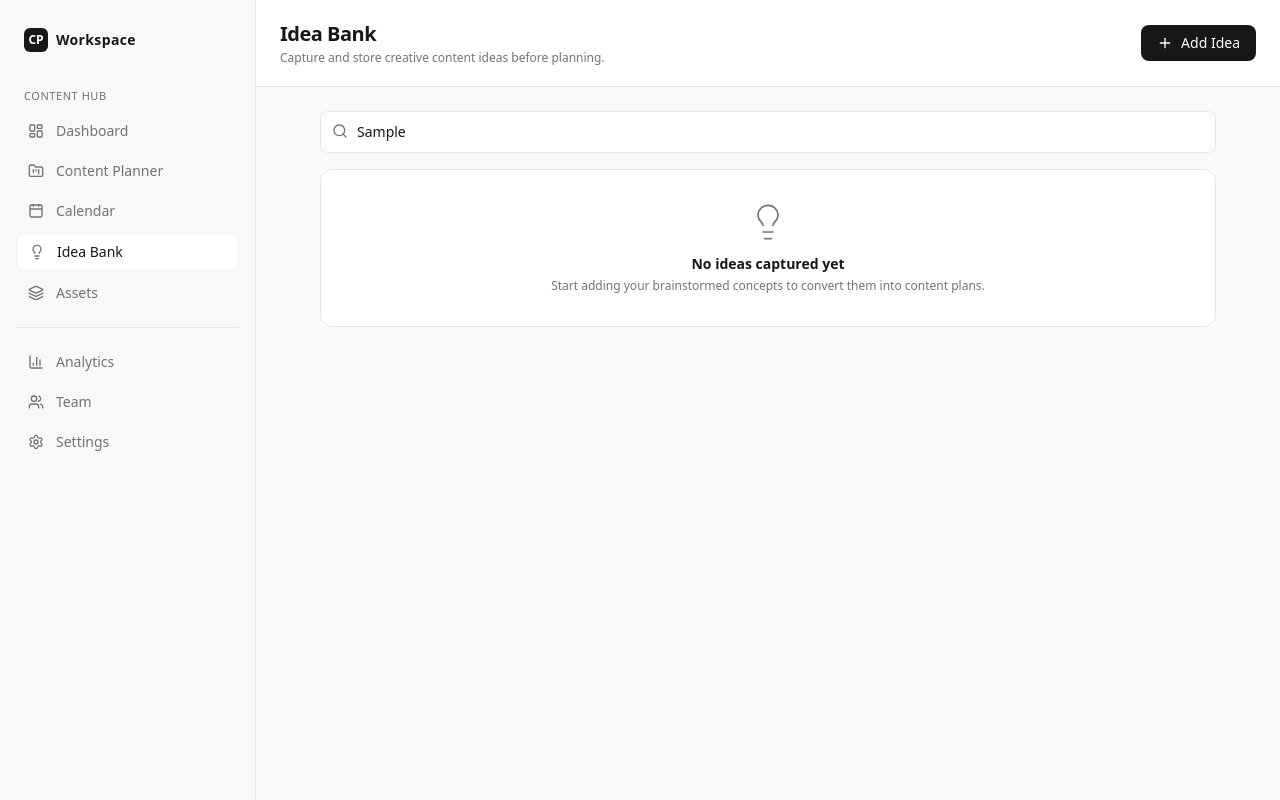
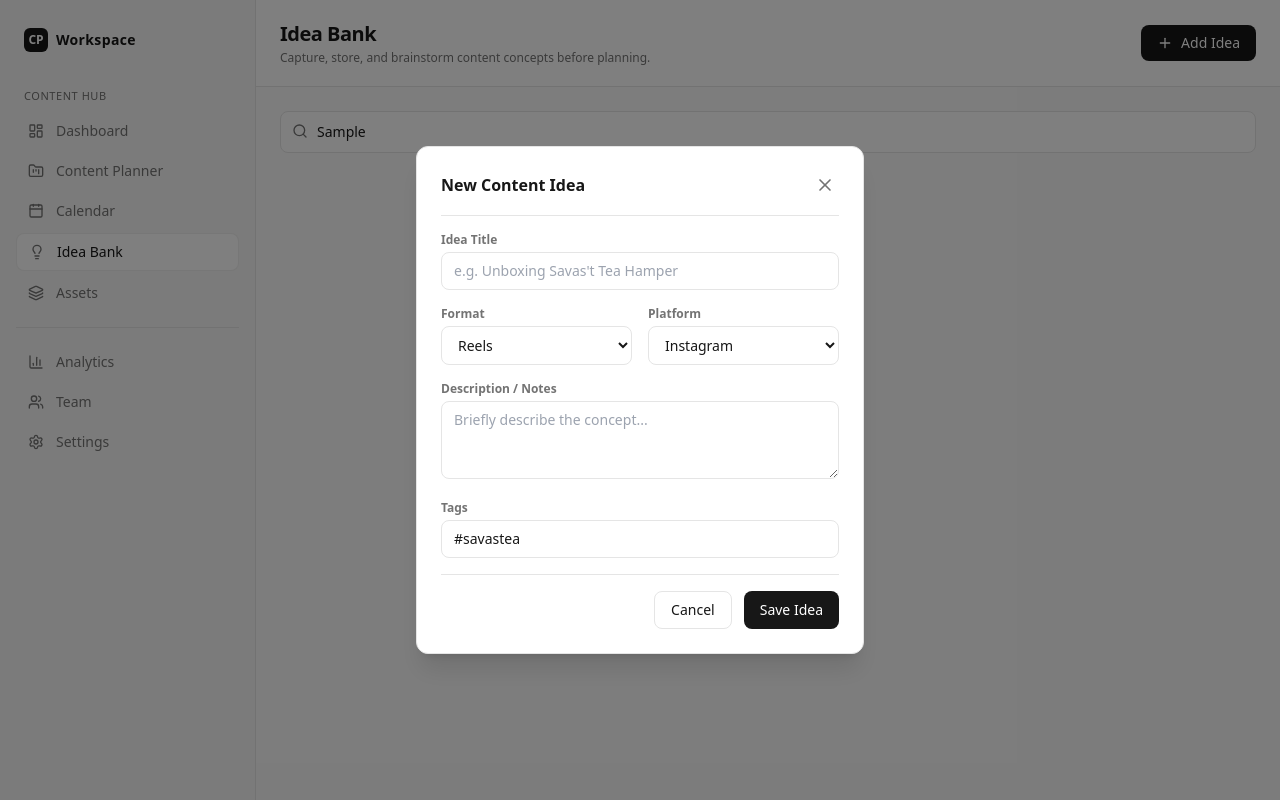
Before and after one commit to usickartwork/content-hub, a Next.js app: page /ideas in a window 1280 px wide. Both pictures are taken after typing "Sample" into the empty fields and a click on the button "Add Idea". Built offline with nearby package versions, Linux system fonts and the light colour scheme.

Commit message:
Update page.tsx

```diff
--- a/app/ideas/page.tsx
+++ b/app/ideas/page.tsx
@@ -1,42 +1,213 @@
 'use client';
 
 import { Sidebar } from '@/components/sidebar';
-import { Lightbulb, Plus, Search } from 'lucide-react';
+import { Lightbulb, Plus, Search, ArrowRight, X, Loader2 } from 'lucide-react';
+import { useState } from 'react';
+
+interface IdeaItem {
+  id: string;
+  title: string;
+  description: string;
+  type: string;
+  platform: string;
+  tags: string;
+}
 
 export default function IdeaBankPage() {
+  const [ideas, setIdeas] = useState<IdeaItem[]>([
+    { id: 'IDEA-001', title: '5 Kesalahan Saat Menyeduh Teh Hijau', description: 'Bahas kesalahan umum yang bikin rasa teh jadi pahit.', type: 'Reels', platform: 'Instagram', tags: '#education #tips' },
+    { id: 'IDEA-002', title: 'ASMR Brewing Morning Detox Tea', description: 'Fokus pada suara air mendidih dan tuangan teh yang menenangkan.', type: 'Video', platform: 'TikTok', tags: '#asmr #relaxing' },
+  ]);
+
+  const [isModalOpen, setIsModalOpen] = useState(false);
+  const [searchQuery, setSearchQuery] = useState('');
+  const [newIdea, setNewIdea] = useState({
+    title: '',
+    description: '',
+    type: 'Reels',
+    platform: 'Instagram',
+    tags: '#savastea'
+  });
+
+  const handleAddIdea = (e: React.FormEvent) => {
+    e.preventDefault();
+    if (!newIdea.title) return;
+
+    const item: IdeaItem = {
+      id: `IDEA-${Date.now().toString().slice(-4)}`,
+      ...newIdea
+    };
+
+    setIdeas([item, ...ideas]);
+    setIsModalOpen(false);
+    setNewIdea({ title: '', description: '', type: 'Reels', platform: 'Instagram', tags: '#savastea' });
+    alert('Idea added successfully to Idea Bank!');
+  };
+
+  const filteredIdeas = ideas.filter(item =>
+    item.title.toLowerCase().includes(searchQuery.toLowerCase()) ||
+    item.tags.toLowerCase().includes(searchQuery.toLowerCase())
+  );
+
   return (
     <div className="flex h-screen bg-[#F8F8F7] text-[#171717] font-sans">
       <Sidebar />
       <main className="flex-1 flex flex-col h-screen overflow-hidden">
+
+        {/* Header */}
         <header className="px-6 py-5 bg-white border-b border-[#E5E5E5] flex justify-between items-center">
           <div>
             <h1 className="text-xl font-semibold tracking-tight">Idea Bank</h1>
-            <p className="text-xs text-[#737373] mt-0.5">Capture and store creative content ideas before planning.</p>
+            <p className="text-xs text-[#737373] mt-0.5">Capture, store, and brainstorm content concepts before planning.</p>
           </div>
-          <button className="flex items-center gap-2 bg-[#171717] text-white px-4 py-2 rounded-lg text-sm font-medium hover:bg-black/95">
+          <button
+            onClick={() => setIsModalOpen(true)}
+            className="flex items-center gap-2 bg-[#171717] text-white px-4 py-2 rounded-lg text-sm font-medium hover:bg-black/95 transition-all shadow-xs cursor-pointer"
+          >
             <Plus className="w-4 h-4" /> Add Idea
           </button>
         </header>
 
+        {/* Content Area */}
         <div className="flex-1 p-6 bg-[#FAFAFA] overflow-y-auto">
-          <div className="max-w-4xl mx-auto space-y-4">
+          <div className="max-w-5xl mx-auto space-y-6">
+
+            {/* Search Bar */}
             <div className="relative">
               <Search className="w-4 h-4 absolute left-3 top-3 text-[#737373]" />
               <input
                 type="text"
-                placeholder="Search ideas..."
+                placeholder="Search ideas or tags..."
+                value={searchQuery}
+                onChange={(e) => setSearchQuery(e.target.value)}
                 className="w-full pl-9 pr-4 py-2.5 bg-white border border-[#E5E5E5] rounded-lg text-sm focus:outline-none focus:border-[#171717]"
               />
             </div>
 
-            <div className="bg-white border border-[#E5E5E5] rounded-xl p-8 text-center">
-              <Lightbulb className="w-10 h-10 text-[#737373] mx-auto mb-3 stroke-1" />
-              <h4 className="text-sm font-semibold text-[#171717]">No ideas captured yet</h4>
-              <p className="text-xs text-[#737373] mt-1">Start adding your brainstormed concepts to convert them into content plans.</p>
+            {/* Idea Cards Grid */}
+            <div className="grid grid-cols-1 md:grid-cols-2 gap-4">
+              {filteredIdeas.map((idea) => (
+                <div key={idea.id} className="bg-white p-5 rounded-xl border border-[#E5E5E5] shadow-xs flex flex-col justify-between hover:border-[#737373] transition-all">
+                  <div>
+                    <div className="flex items-center justify-between text-xs text-[#737373] mb-2">
+                      <span className="px-2 py-0.5 bg-[#F8F8F7] rounded border border-[#E5E5E5] font-medium">
+                        {idea.platform} · {idea.type}
+                      </span>
+                      <span className="font-mono text-[11px]">{idea.id}</span>
+                    </div>
+                    <h3 className="font-semibold text-base text-[#171717] mb-1.5">{idea.title}</h3>
+                    <p className="text-xs text-[#737373] mb-4 leading-relaxed">{idea.description}</p>
+                  </div>
+
+                  <div className="flex items-center justify-between pt-3 border-t border-[#E5E5E5]">
+                    <span className="text-xs text-[#737373] font-medium">{idea.tags}</span>
+                    <button className="flex items-center gap-1 text-xs font-semibold text-[#171717] hover:underline bg-[#F8F8F7] px-3 py-1.5 rounded-lg border border-[#E5E5E5]">
+                      Add to Planner <ArrowRight className="w-3 h-3" />
+                    </button>
+                  </div>
+                </div>
+              ))}
             </div>
+
           </div>
         </div>
+
       </main>
+
+      {/* Modal Add Idea */}
+      {isModalOpen && (
+        <div className="fixed inset-0 bg-black/50 z-50 flex items-center justify-center p-4">
+          <div className="bg-white rounded-xl max-w-md w-full p-6 shadow-xl border border-[#E5E5E5]">
+            <div className="flex justify-between items-center pb-4 border-b border-[#E5E5E5] mb-4">
+              <h3 className="text-base font-semibold text-[#171717]">New Content Idea</h3>
+              <button onClick={() => setIsModalOpen(false)} className="p-1 hover:bg-[#F8F8F7] rounded-lg">
+                <X className="w-5 h-5 text-[#737373]" />
+              </button>
+            </div>
+
+            <form onSubmit={handleAddIdea} className="space-y-4 text-sm">
+              <div>
+                <label className="block text-xs font-semibold text-[#737373] mb-1">Idea Title</label>
+                <input
+                  type="text"
+                  required
+                  value={newIdea.title}
+                  onChange={(e) => setNewIdea({...newIdea, title: e.target.value})}
+                  placeholder="e.g. Unboxing Savas't Tea Hamper"
+                  className="w-full px-3 py-2 border border-[#E5E5E5] rounded-lg focus:outline-none focus:border-[#171717]"
+                />
+              </div>
+
+              <div className="grid grid-cols-2 gap-4">
+                <div>
+                  <label className="block text-xs font-semibold text-[#737373] mb-1">Format</label>
+                  <select
+                    value={newIdea.type}
+                    onChange={(e) => setNewIdea({...newIdea, type: e.target.value})}
+                    className="w-full px-3 py-2 border border-[#E5E5E5] rounded-lg bg-white focus:outline-none focus:border-[#171717]"
+                  >
+                    <option value="Reels">Reels</option>
+                    <option value="Carousel">Carousel</option>
+                    <option value="Video">Video</option>
+                    <option value="Image">Image</option>
+                  </select>
+                </div>
+                <div>
+                  <label className="block text-xs font-semibold text-[#737373] mb-1">Platform</label>
+                  <select
+                    value={newIdea.platform}
+                    onChange={(e) => setNewIdea({...newIdea, platform: e.target.value})}
+                    className="w-full px-3 py-2 border border-[#E5E5E5] rounded-lg bg-white focus:outline-none focus:border-[#171717]"
+                  >
+                    <option value="Instagram">Instagram</option>
+                    <option value="TikTok">TikTok</option>
+                    <option value="YouTube">YouTube</option>
+                  </select>
+                </div>
+              </div>
+
+              <div>
+                <label className="block text-xs font-semibold text-[#737373] mb-1">Description / Notes</label>
+                <textarea
+                  rows={3}
+                  value={newIdea.description}
+                  onChange={(e) => setNewIdea({...newIdea, description: e.target.value})}
+                  placeholder="Briefly describe the concept..."
+                  className="w-full px-3 py-2 border border-[#E5E5E5] rounded-lg focus:outline-none focus:border-[#171717]"
+                />
+              </div>
+
+              <div>
+                <label className="block text-xs font-semibold text-[#737373] mb-1">Tags</label>
+                <input
+                  type="text"
+                  value={newIdea.tags}
+                  onChange={(e) => setNewIdea({...newIdea, tags: e.target.value})}
+                  placeholder="#health #savastea"
+                  className="w-full px-3 py-2 border border-[#E5E5E5] rounded-lg focus:outline-none focus:border-[#171717]"
+                />
+              </div>
+
+              <div className="flex justify-end gap-3 pt-4 border-t border-[#E5E5E5]">
+                <button
+                  type="button"
+                  onClick={() => setIsModalOpen(false)}
+                  className="px-4 py-2 border border-[#E5E5E5] rounded-lg text-sm font-medium hover:bg-[#F8F8F7]"
+                >
+                  Cancel
+                </button>
+                <button
+                  type="submit"
+                  className="px-4 py-2 bg-[#171717] text-white rounded-lg text-sm font-medium hover:bg-black/95"
+                >
+                  Save Idea
+                </button>
+              </div>
+            </form>
+          </div>
+        </div>
+      )}
+
     </div>
   );
 }
```
